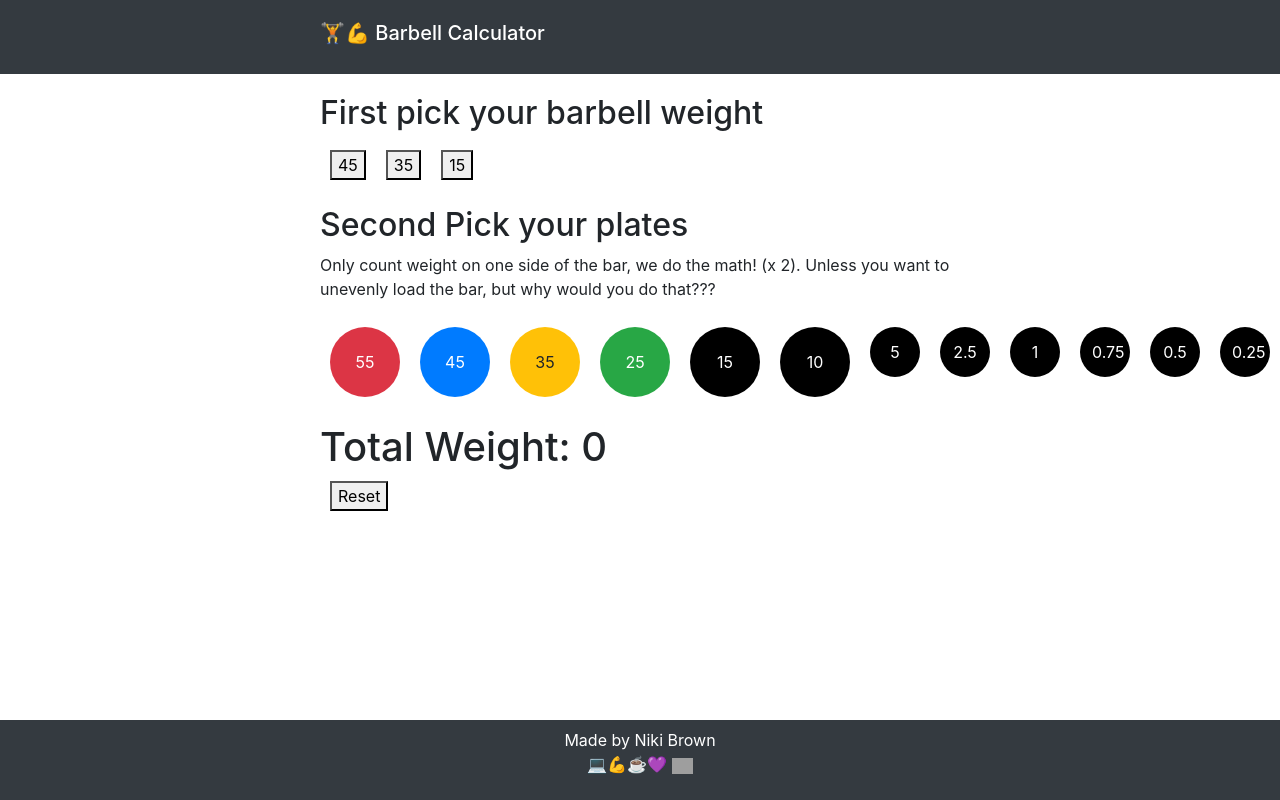
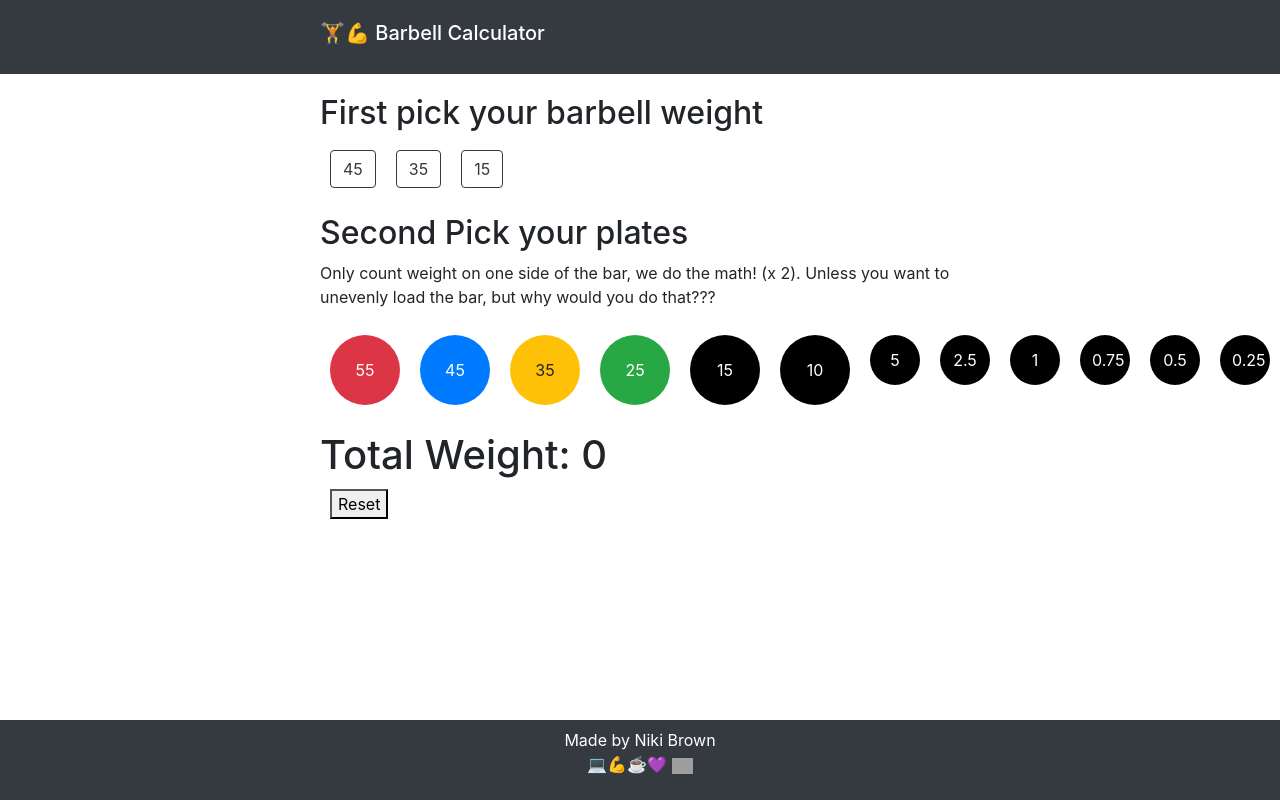
Before and after one commit to nikibrown/vue-barbell-calculator, a Vue app: page / in a window 1280 px wide. Built offline with nearby package versions, Linux system fonts and the light colour scheme; grey boxes are pictures that could not be loaded.

Commit message:
add classes to barbell buttons

```diff
--- a/src/App.vue
+++ b/src/App.vue
@@ -16,6 +16,7 @@
           <ul class="barbells">
             <Barbell
               v-for="(barbell, key) in barbells"
+              :class="barbell.bsClasses"
               @click="addBarbellWeight(key)"
               :disabled="barbell.isDisabled"
               :key="key"
@@ -87,17 +88,20 @@ export default {
         {
           weight: 45,
           text: "",
-          isDisabled: false
+          isDisabled: false,
+          bsClasses: "btn btn-barbell btn-outline-dark barbell-45"
         },
         {
           weight: 35,
           text: "",
-          isDisabled: false
+          isDisabled: false,
+          bsClasses: "btn btn-barbell btn-outline-dark barbell-35"
         },
         {
           weight: 15,
           text: "",
-          isDisabled: false
+          isDisabled: false,
+          bsClasses: "btn btn-barbell btn-outline-dark barbell-15"
         }
       ],
 
--- a/src/components/Barbell.vue
+++ b/src/components/Barbell.vue
@@ -24,6 +24,10 @@ export default {
       type: String,
       required: true
     },
+    bsClasses: {
+      type: String,
+      default: "btn btn-barbell"
+    },
     isDisabled: {
       type: Boolean,
       default: false
@@ -31,3 +35,9 @@ export default {
   }
 };
 </script>
+
+<style scoped>
+button:disabled {
+  opacity: 1;
+}
+</style>
```
